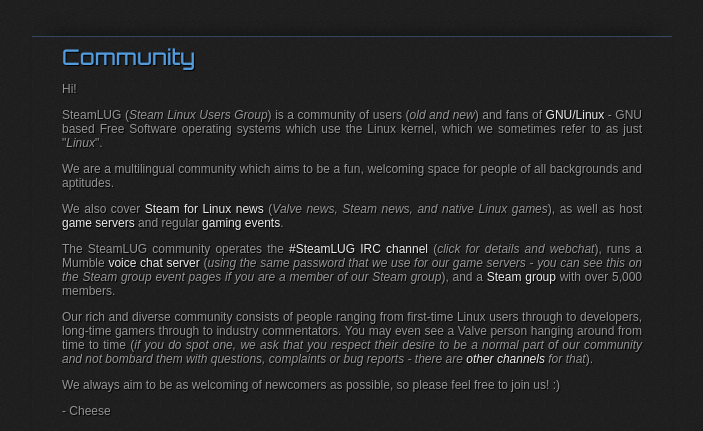
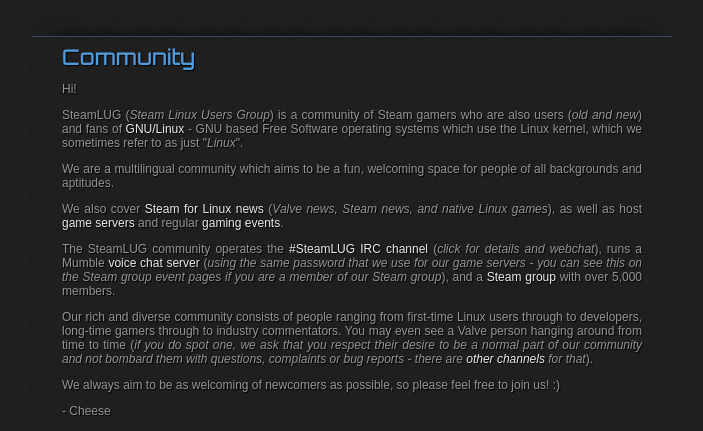
Before and after one commit to SteamLUG/steamlug.org, a PHP site: page /about in a window 1280 px wide. Shown: the part 214-645 px from the top of the page, without its empty margins (288-991 px from the left). Run offline with PHP 8.4, Linux system fonts and the light colour scheme; some libraries are stand-ins or nearby versions.

Commit message:
Added that we're a community of Steam users to community description

```diff
--- a/about.php
+++ b/about.php
@@ -14,7 +14,7 @@
 				<h1>Community</h1>
 				<p>Hi!</p>
 
-				<p>SteamLUG (<em>Steam Linux Users Group</em>) is a community of users (<em>old and new</em>) and fans of <a href = 'http://en.wikipedia.org/wiki/Linux'>GNU/Linux</a> - GNU based Free Software operating systems which use the Linux kernel, which we sometimes refer to as just "<em>Linux</em>".</p>
+				<p>SteamLUG (<em>Steam Linux Users Group</em>) is a community of Steam gamers who are also users (<em>old and new</em>) and fans of <a href = 'http://en.wikipedia.org/wiki/Linux'>GNU/Linux</a> - GNU based Free Software operating systems which use the Linux kernel, which we sometimes refer to as just "<em>Linux</em>".</p>
 
 				<p>We are a multilingual community which aims to be a fun, welcoming space for people of all backgrounds and aptitudes.</p>
 
```
